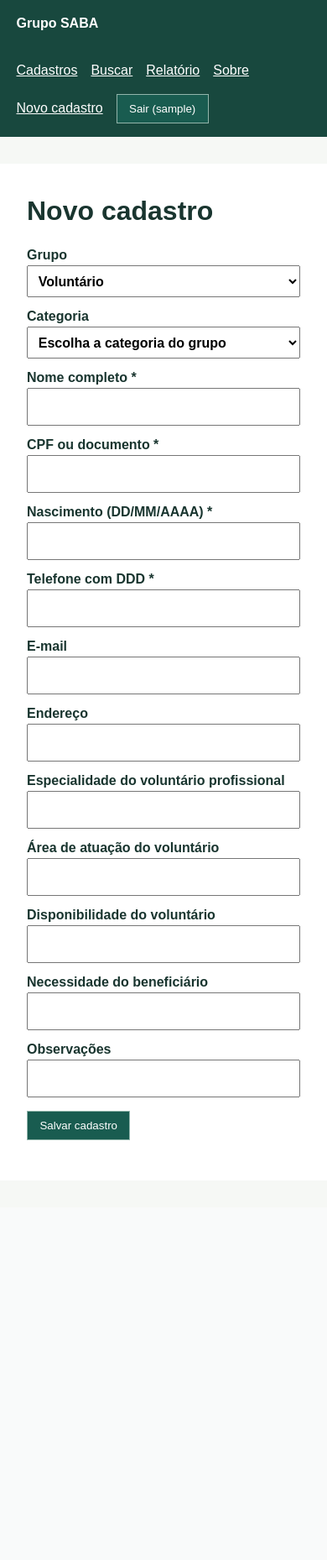
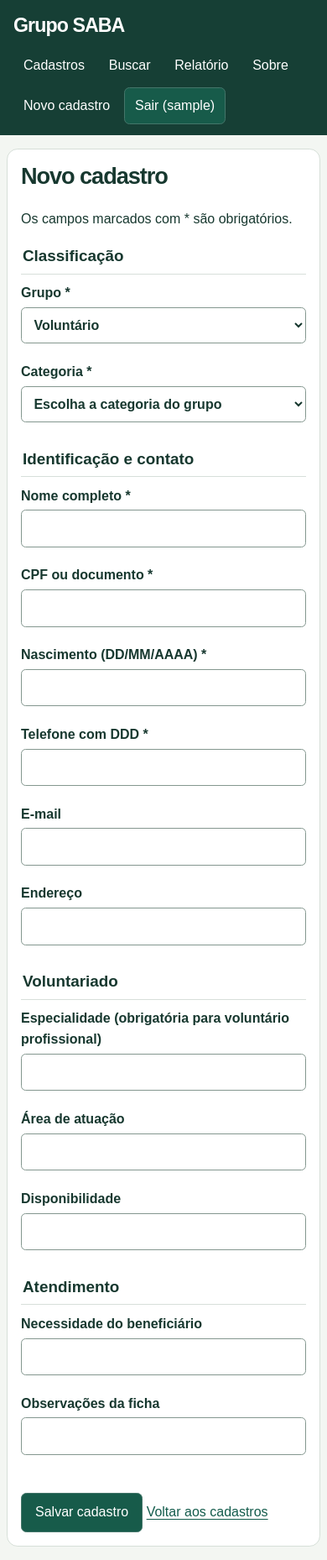
Before and after one commit to Arthur710sqx/grupo-saba, a Flask app: page /novo in a window 390 px wide. Shown: the whole page at 84% size. Before the commit the page ends 1358 px from the top, so only its background shows below. Run offline with Flask 3, Linux system fonts and the light colour scheme; the visitor is signed in with stand-in values (Sample User, id 1); data that the repository does not hold is empty.

Commit message:
Revisa navegação, formulários e layout responsivo

```diff
--- a/static/estilo.css
+++ b/static/estilo.css
@@ -1,12 +1,48 @@
 * { box-sizing: border-box; }
-body { margin: 0; color: #19352f; background: #f6f8f5; font: 16px/1.5 Arial, sans-serif; }
-header { background: #18483e; color: white; display: flex; flex-wrap: wrap; align-items: center; gap: 2rem; padding: 1rem 5%; }
-nav { display: flex; flex-wrap: wrap; align-items: center; gap: 1rem; }
-nav a { color: white; }
-main { max-width: 60rem; margin: 2rem auto; padding: 1rem 2rem 3rem; background: white; }
-a { color: #195c50; } h1 { line-height: 1.2; }
-table { border-collapse: collapse; width: 100%; } td, th { text-align: left; padding: .65rem; border-bottom: 1px solid #c9d7d3; }
-th { background: #eaf2ee; } label, dt { display: block; font-weight: bold; margin-top: .65rem; }
-input, select { display: block; width: 100%; max-width: 36rem; padding: .55rem; font: inherit; }
-button { background: #195c50; color: white; padding: .55rem .9rem; border: 1px solid #92b5ab; cursor: pointer; }
-main button { margin-top: 1rem; } small, .erro { color: #952e20; } .sucesso { color: #156044; } dd { margin-left: 0; }
+:root { color: #17382f; background: #f3f6f2; font: 100%/1.55 Arial, sans-serif; }
+body { margin: 0; }
+a { color: #145c4c; text-underline-offset: .18em; }
+a:hover { text-decoration-thickness: 2px; }
+:focus-visible { outline: 3px solid #b05c13; outline-offset: 3px; }
+.atalho { position: absolute; top: -5rem; left: 1rem; padding: .6rem; background: white; }
+.atalho:focus { top: .4rem; }
+header { background: #163f35; color: white; }
+.cabecalho { max-width: 71rem; margin: auto; min-height: 4.6rem; padding: .75rem 2rem; display: flex; align-items: center; justify-content: space-between; flex-wrap: wrap; gap: .5rem 2rem; }
+.marca { font-size: 1.45rem; font-weight: bold; letter-spacing: -.04em; }
+header a { color: white; text-decoration: none; }
+nav { display: flex; align-items: center; flex-wrap: wrap; gap: .3rem; }
+nav a, nav button { display: inline-block; padding: .55rem .75rem; border-radius: .4rem; }
+nav a:hover, nav a[aria-current] { background: #305b4f; text-decoration: underline; }
+main { max-width: 67rem; margin: 2.8rem auto; padding: clamp(1rem,4vw,3rem); border: 1px solid #d6dfd8; border-radius: .8rem; background: white; overflow-wrap: anywhere; }
+h1 { margin: 0 0 1.5rem; font-size: clamp(1.7rem,4vw,2.6rem); line-height: 1.15; letter-spacing: -.04em; }
+h2, legend { font-weight: bold; font-size: 1.18rem; }
+h2 { margin-top: 2rem; }
+table { border-collapse: collapse; width: 100%; }
+td, th { text-align: left; vertical-align: top; padding: .8rem .9rem; border-bottom: 1px solid #d7dfda; }
+th { background: #e9f1ec; }
+tbody tr:hover { background: #f6f9f6; }
+label, dt { display: block; font-weight: bold; }
+label { margin: .65rem 0 .3rem; }
+input, select { display: block; width: 100%; max-width: 36rem; min-height: 2.7rem; margin-top: .25rem; padding: .55rem .65rem; border: 1px solid #84978f; border-radius: .35rem; background: white; color: inherit; font: inherit; }
+button { background: #175b4a; color: white; padding: .65rem 1rem; border: 1px solid #44766a; border-radius: .4rem; font: inherit; cursor: pointer; }
+button:hover { background: #124335; }
+main button { margin-top: 1rem; }
+fieldset { min-width: 0; border: 0; padding: 0; margin: 0 0 1.5rem; }
+legend { width: 100%; border-bottom: 1px solid #d7dfda; padding-bottom: .4rem; }
+.campos { display: grid; grid-template-columns: repeat(2,minmax(0,1fr)); gap: .4rem 1.4rem; }
+.campos select, .campos input { max-width: none; }
+small, .erro { color: #932b23; }
+[aria-invalid="true"] { border: 2px solid #932b23; }
+.erro, .sucesso { padding: .8rem 1rem; border-left: .25rem solid; }
+.erro { background: #fff1ed; } .sucesso { background: #eaf5ec; color: #185239; }
+dl { display: grid; grid-template-columns: minmax(8rem,12rem) 1fr; }
+dt, dd { margin: 0; padding: .45rem; border-bottom: 1px solid #d7dfda; }
+.excluir { background: white; color: #902c25; border-color: #902c25; }
+.excluir:hover { background: #fff1ed; }
+@media (max-width: 48rem) {
+  .cabecalho { padding: .8rem 1rem; }
+  main { margin: 1rem .5rem; }
+  .campos { grid-template-columns: 1fr; }
+  th, td { padding: .5rem .25rem; }
+  dl { grid-template-columns: minmax(6rem,35%) 1fr; }
+}
--- a/templates/base.html
+++ b/templates/base.html
@@ -1,12 +1,32 @@
 <!doctype html>
-<html lang="pt-BR"><head><meta charset="utf-8"><meta name="viewport" content="width=device-width, initial-scale=1">
-<title>{% block titulo %}Grupo SABA{% endblock %}</title>
-<link rel="stylesheet" href="{{ url_for('static', filename='estilo.css') }}"></head>
-<body><header><strong>Grupo SABA</strong><nav>
-<a href="{{ url_for('listar') }}">Cadastros</a><a href="{{ url_for('busca') }}">Buscar</a>
-<a href="{{ url_for('relatorio') }}">Relatório</a><a href="{{ url_for('sobre') }}">Sobre</a>
-{% if session.usuario %}<a href="{{ url_for('formulario') }}">Novo cadastro</a>
-<form method="post" action="{{ url_for('logout') }}"><button>Sair ({{ session.usuario }})</button></form>
-{% else %}<a href="{{ url_for('login') }}">Entrar</a>{% endif %}</nav></header>
-<main>{% for categoria,msg in get_flashed_messages(with_categories=true) %}<p class="{{ categoria }}">{{ msg }}</p>{% endfor %}
-{% block conteudo %}{% endblock %}</main></body></html>
+<html lang="pt-BR">
+<head>
+  <meta charset="utf-8">
+  <meta name="viewport" content="width=device-width, initial-scale=1">
+  <title>{% block titulo %}Grupo SABA{% endblock %}</title>
+  <link rel="stylesheet" href="{{ url_for('static', filename='estilo.css') }}">
+</head>
+<body>
+  <a class="atalho" href="#conteudo">Ir para o conteúdo</a>
+  <header><div class="cabecalho">
+    <a class="marca" href="{{ url_for('listar') }}">Grupo SABA</a>
+    <nav aria-label="Navegação principal">
+      {% for rota, rotulo in [('listar','Cadastros'), ('busca','Buscar'), ('relatorio','Relatório'), ('sobre','Sobre')] %}
+        <a href="{{ url_for(rota) }}" {% if request.endpoint == rota %}aria-current="page"{% endif %}>{{ rotulo }}</a>
+      {% endfor %}
+      {% if session.usuario %}
+        <a href="{{ url_for('formulario') }}">Novo cadastro</a>
+        <form method="post" action="{{ url_for('logout') }}"><button>Sair ({{ session.usuario }})</button></form>
+      {% else %}
+        <a href="{{ url_for('login') }}" {% if request.endpoint == 'login' %}aria-current="page"{% endif %}>Entrar</a>
+      {% endif %}
+    </nav>
+  </div></header>
+  <main id="conteudo">
+    {% for categoria, msg in get_flashed_messages(with_categories=true) %}
+      <p class="{{ categoria }}" role="status">{{ msg }}</p>
+    {% endfor %}
+    {% block conteudo %}{% endblock %}
+  </main>
+</body>
+</html>
--- a/templates/detalhe.html
+++ b/templates/detalhe.html
@@ -4,4 +4,4 @@
 {% if pessoa[campo] %}<dt>{{ rotulo }}</dt><dd>{{ pessoa[campo] }}</dd>{% endif %}{% endfor %}</dl>
 <h2>Participações</h2>{% if registros %}<ul>{% for r in registros %}<li>{{ r.data }} · {{ r.atividade }}</li>{% endfor %}</ul>{% else %}<p>Nenhuma participação registrada.</p>{% endif %}
 {% if session.usuario %}<a href="{{ url_for('formulario',id_pessoa=pessoa.id) }}">Editar cadastro</a>{% endif %}
-{% if session.papel=='admin' %}<form method="post" action="{{ url_for('excluir',id_pessoa=pessoa.id) }}" onsubmit="return confirm('Excluir esta pessoa e suas participações?')"><button>Excluir cadastro e participações</button></form>{% endif %}{% endblock %}
+{% if session.papel=='admin' %}<form method="post" action="{{ url_for('excluir',id_pessoa=pessoa.id) }}" onsubmit="return confirm('Excluir esta pessoa e suas participações?')"><button class="excluir">Excluir cadastro e participações</button></form>{% endif %}{% endblock %}
--- a/templates/form.html
+++ b/templates/form.html
@@ -1,10 +1,36 @@
 {% extends 'base.html' %}
 {% block titulo %}Ficha · Grupo SABA{% endblock %}
-{% block conteudo %}<h1>{% if id_pessoa %}Editar ficha{% else %}Novo cadastro{% endif %}</h1>
+{% block conteudo %}
+<h1>{% if id_pessoa %}Editar ficha{% else %}Novo cadastro{% endif %}</h1>
+<p>Os campos marcados com * são obrigatórios.</p>
 <form method="post" action="{{ url_for('formulario', id_pessoa=id_pessoa) }}">
-<label>Grupo<select name="grupo" {% if id_pessoa %}disabled{% endif %}>{% for g in categorias %}<option {% if g==dados.get('grupo') %}selected{% endif %}>{{ g }}</option>{% endfor %}</select></label>
-{% if erros.grupo %}<small>{{ erros.grupo }}</small>{% endif %}
-<label>Categoria<select name="categoria"><option value="">Escolha a categoria do grupo</option>{% for g,opcoes in categorias.items() %}<optgroup label="{{ g }}">{% for c in opcoes %}<option {% if c==dados.get('categoria') %}selected{% endif %}>{{ c }}</option>{% endfor %}</optgroup>{% endfor %}</select></label>{% if erros.categoria %}<small>{{ erros.categoria }}</small>{% endif %}
-{% for campo,rotulo in [('nome','Nome completo *'),('documento','CPF ou documento *'),('nascimento','Nascimento (DD/MM/AAAA) *'),('telefone','Telefone com DDD *'),('email','E-mail'),('endereco','Endereço'),('especialidade','Especialidade do voluntário profissional'),('area','Área de atuação do voluntário'),('disponibilidade','Disponibilidade do voluntário'),('necessidade','Necessidade do beneficiário'),('observacoes','Observações')] %}
-<label>{{ rotulo }}<input name="{{ campo }}" value="{{ dados.get(campo,'') }}"></label>{% if erros.get(campo) %}<small>{{ erros[campo] }}</small>{% endif %}
-{% endfor %}<button>Salvar cadastro</button></form>{% endblock %}
+  <fieldset><legend>Classificação</legend><div class="campos">
+    <div><label>Grupo *<select name="grupo" {% if id_pessoa %}disabled{% endif %}>
+      {% for g in categorias %}<option {% if g == dados.get('grupo') %}selected{% endif %}>{{ g }}</option>{% endfor %}
+    </select></label>{% if erros.grupo %}<small>{{ erros.grupo }}</small>{% endif %}</div>
+    <div><label>Categoria *<select name="categoria" required {% if erros.categoria %}aria-invalid="true" aria-describedby="erro-categoria"{% endif %}>
+      <option value="">Escolha a categoria do grupo</option>
+      {% for g, opcoes in categorias.items() %}<optgroup label="{{ g }}">
+        {% for c in opcoes %}<option {% if c == dados.get('categoria') %}selected{% endif %}>{{ c }}</option>{% endfor %}
+      </optgroup>{% endfor %}
+    </select></label>{% if erros.categoria %}<small id="erro-categoria">{{ erros.categoria }}</small>{% endif %}</div>
+  </div></fieldset>
+  {% for titulo, campos in [
+    ('Identificação e contato', [('nome','Nome completo'),('documento','CPF ou documento'),('nascimento','Nascimento (DD/MM/AAAA)'),('telefone','Telefone com DDD'),('email','E-mail'),('endereco','Endereço')]),
+    ('Voluntariado', [('especialidade','Especialidade (obrigatória para voluntário profissional)'),('area','Área de atuação'),('disponibilidade','Disponibilidade')]),
+    ('Atendimento', [('necessidade','Necessidade do beneficiário'),('observacoes','Observações da ficha')])
+  ] %}
+    <fieldset><legend>{{ titulo }}</legend><div class="campos">
+    {% for campo, rotulo in campos %}
+      {% set obrigatorio = campo in ['nome','documento','nascimento','telefone'] %}
+      <div><label>{{ rotulo }}{% if obrigatorio %} *{% endif %}
+        <input name="{{ campo }}" value="{{ dados.get(campo,'') }}" {% if obrigatorio %}required{% endif %}
+          {% if erros.get(campo) %}aria-invalid="true" aria-describedby="erro-{{ campo }}"{% endif %}>
+      </label>{% if erros.get(campo) %}<small id="erro-{{ campo }}">{{ erros[campo] }}</small>{% endif %}</div>
+    {% endfor %}
+    </div></fieldset>
+  {% endfor %}
+  <button>Salvar cadastro</button>
+  <a href="{{ url_for('listar') }}">Voltar aos cadastros</a>
+</form>
+{% endblock %}
```
Also changed, not shown: README.md.
